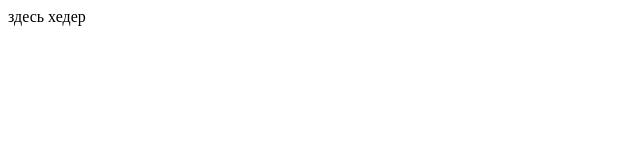
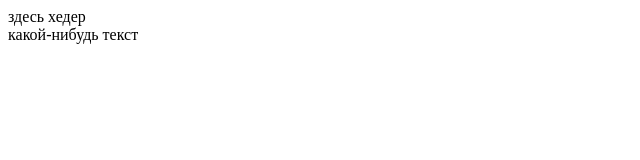
Before and after one commit to KaterinaSelem/Test_Repo, a plain HTML site: page index.html in a window 1280 px wide. Shown: the whole page, without its empty margins (0-640 px from the left). Drawn offline with Linux system fonts and the light colour scheme.

Commit message:
Update index.html

```diff
--- a/index.html
+++ b/index.html
@@ -14,6 +14,6 @@
     <main></main>
 
     <!-- footer -->
-    <footer></footer>
+    <footer>какой-нибудь текст</footer>
   </body>
 </html>
```
